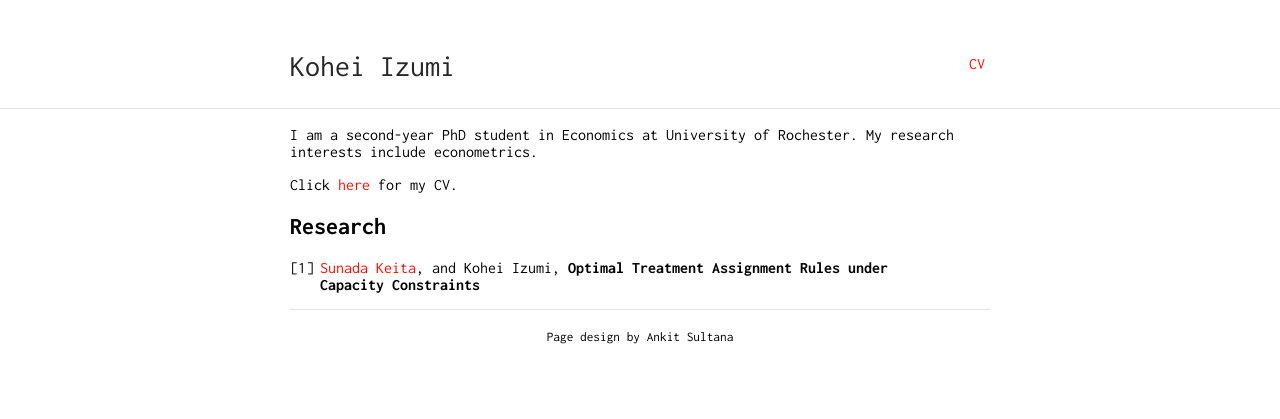
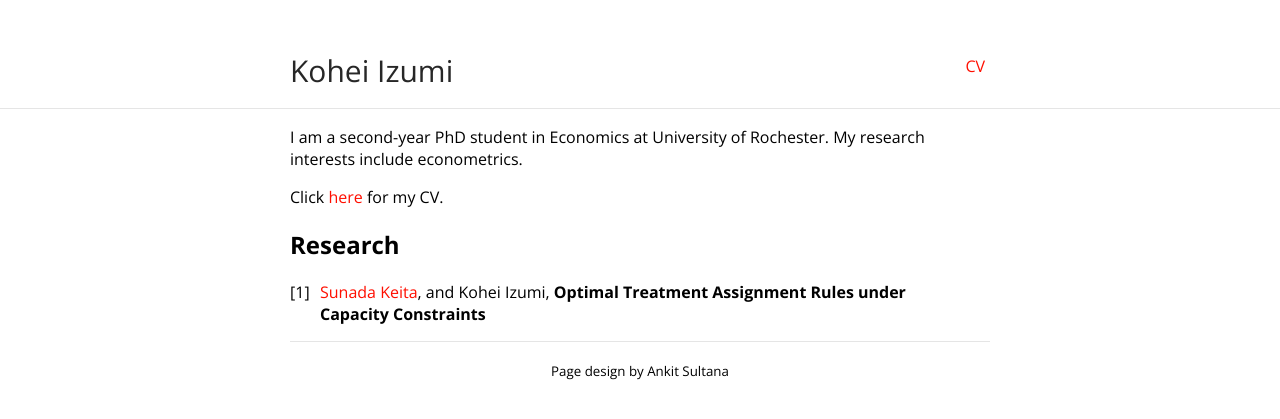
Before and after one commit to teamkohe/teamkohe.github.io, a Jekyll site: the page built from index.md, in a window 1280 px wide. Shown: the top 419 px of the page. Built offline with Jekyll 4.4.1, drawn with Linux system fonts in a browser that asks for light colours.

Commit message:
open sans

```diff
--- a/_layouts/default.html
+++ b/_layouts/default.html
@@ -21,7 +21,10 @@
         {% assign url = site.url | append: site.baseurl | append: page.url %}
     {% endif %}
     <meta name="description" content="{{ desc }}">
-    <link href='https://fonts.googleapis.com/css?family=Inconsolata:400,700' rel='stylesheet' type='text/css'>
+
+    <!-- <link href='https://fonts.googleapis.com/css?family=Inconsolata:400,700' rel='stylesheet' type='text/css'> -->
+    <link href="https://fonts.googleapis.com/css2?family=Open+Sans:wght@400;600;700&display=swap" rel='stylesheet' type='text/css'>
+
     <link rel="alternate" type="application/rss+xml" title="{{ site.title }} RSS" href="/feed.xml" />
     <link rel="stylesheet" href="{{ site.baseurl }}/css/main.css">
     {% if site.favicon %}
--- a/_sass/_style.scss
+++ b/_sass/_style.scss
@@ -11,8 +11,8 @@ html {
 }
 body {
     margin: 0;
-    font-family: "Inconsolata";
-    // font-family: 'Lato', 'Helvetica Neue', Helvetica, Arial, sans-serif;
+    // font-family: "Inconsolata";
+    font-family: "Open Sans", sans-serif;
     height: 100%;
 }
 a {
```
